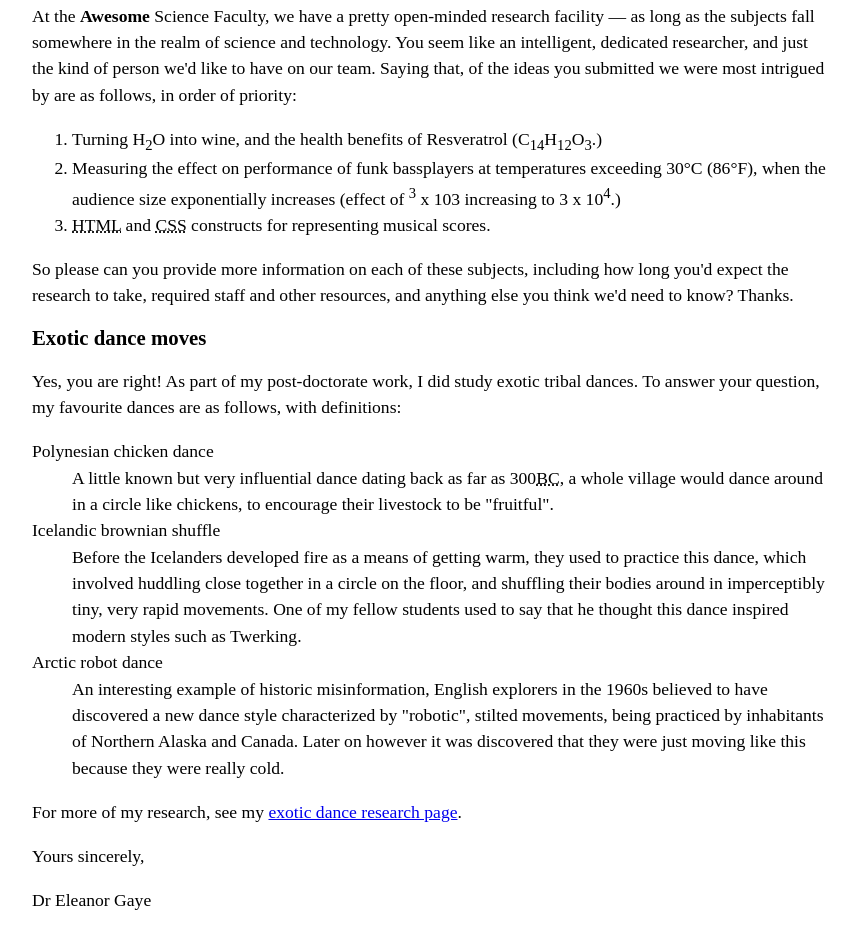
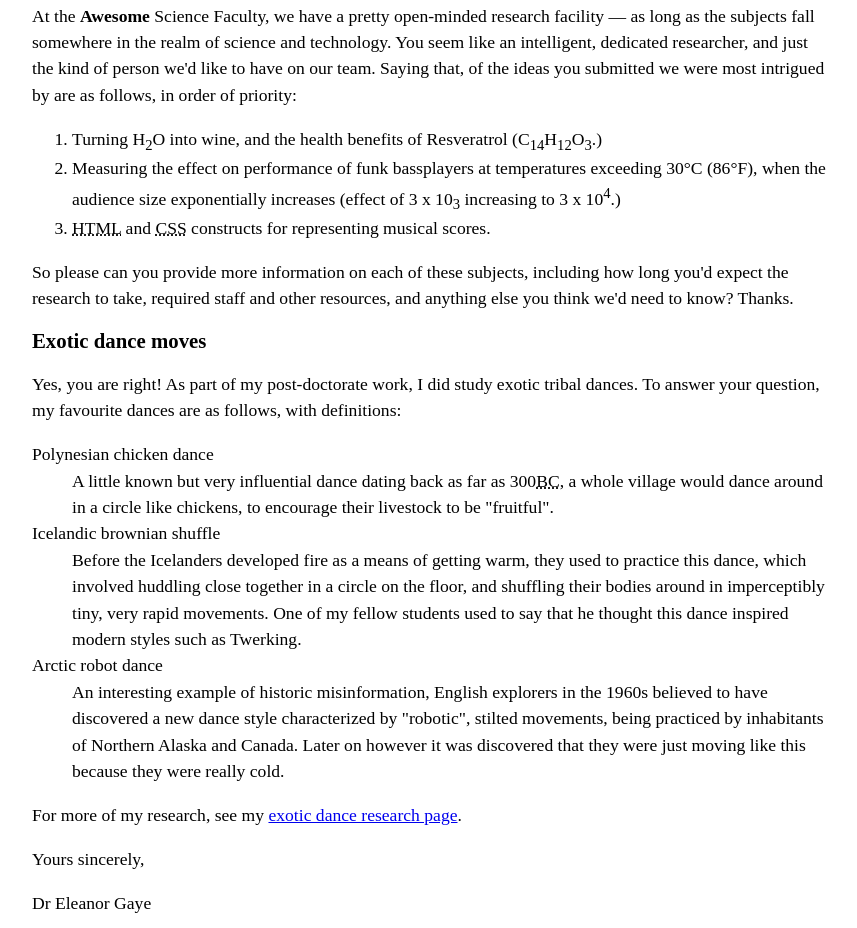
Before and after one commit to leydonl/Lucyl.github.io, a plain HTML site: page letter-markup/letter-markup index(1).html in a window 1280 px wide. Shown: the part 917-1845 px from the top of the page, without its empty margins (208-1065 px from the left). Drawn offline with Linux system fonts and the light colour scheme.

Commit message:
updated
new subscript

```diff
--- a/letter-markup/letter-markup index(1).html
+++ b/letter-markup/letter-markup index(1).html
@@ -88,7 +88,7 @@
 
             <ol>
                 <li>Turning H<sub>2</sub>O into wine, and the health benefits of Resveratrol (C<sub>14</sub>H<sub>12</sub>O<sub>3</sub>.)</li>
-                <li>Measuring the effect on performance of funk bassplayers at temperatures exceeding 30°C (86°F), when the audience size exponentially increases (effect of <sup>3</sup> x 103 increasing to 3 x 10<sup>4</sup>.)</li>
+                <li>Measuring the effect on performance of funk bassplayers at temperatures exceeding 30°C (86°F), when the audience size exponentially increases (effect of 3 x 10<sub>3</sub> increasing to 3 x 10<sup>4</sup>.)</li>
                <li> <abbr title="HTLM">HTML</abbr> and <abbr title="css">CSS</abbr> constructs for representing musical scores.</li>
             </ol>
 
```
